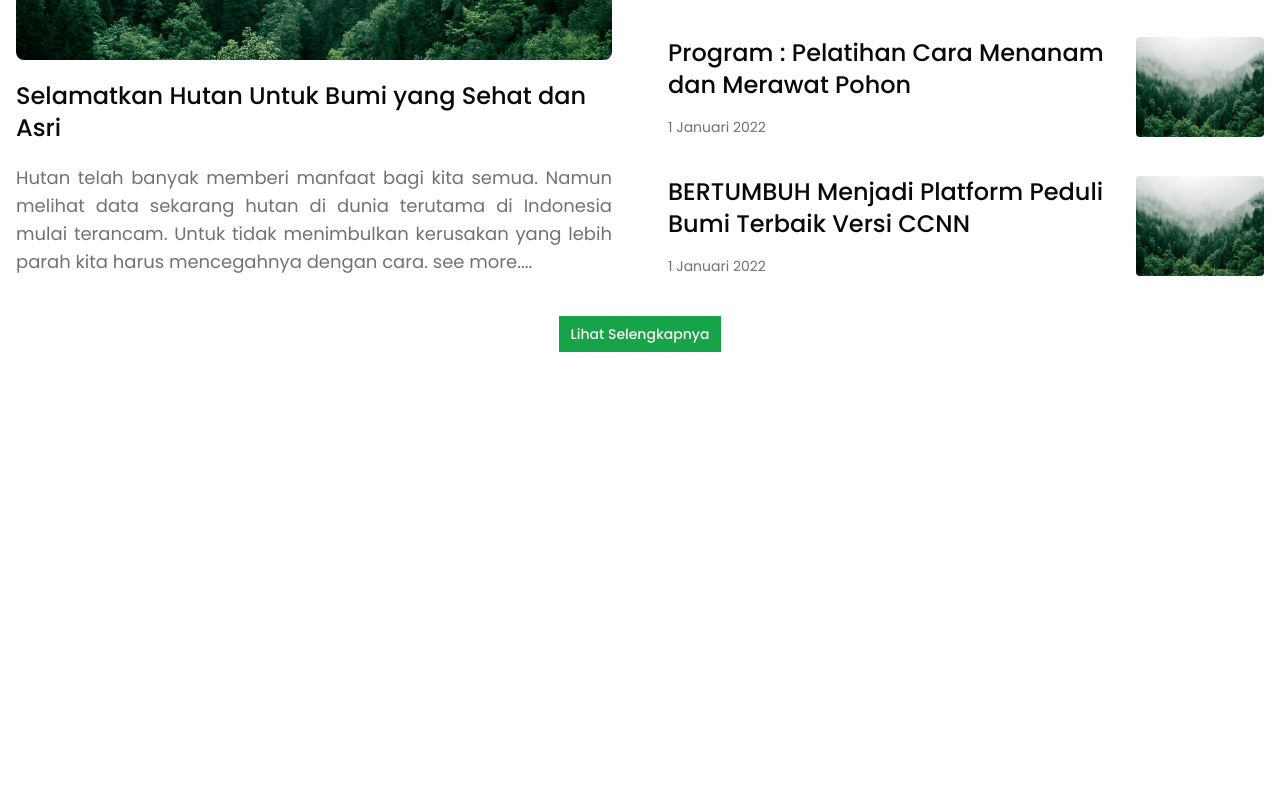
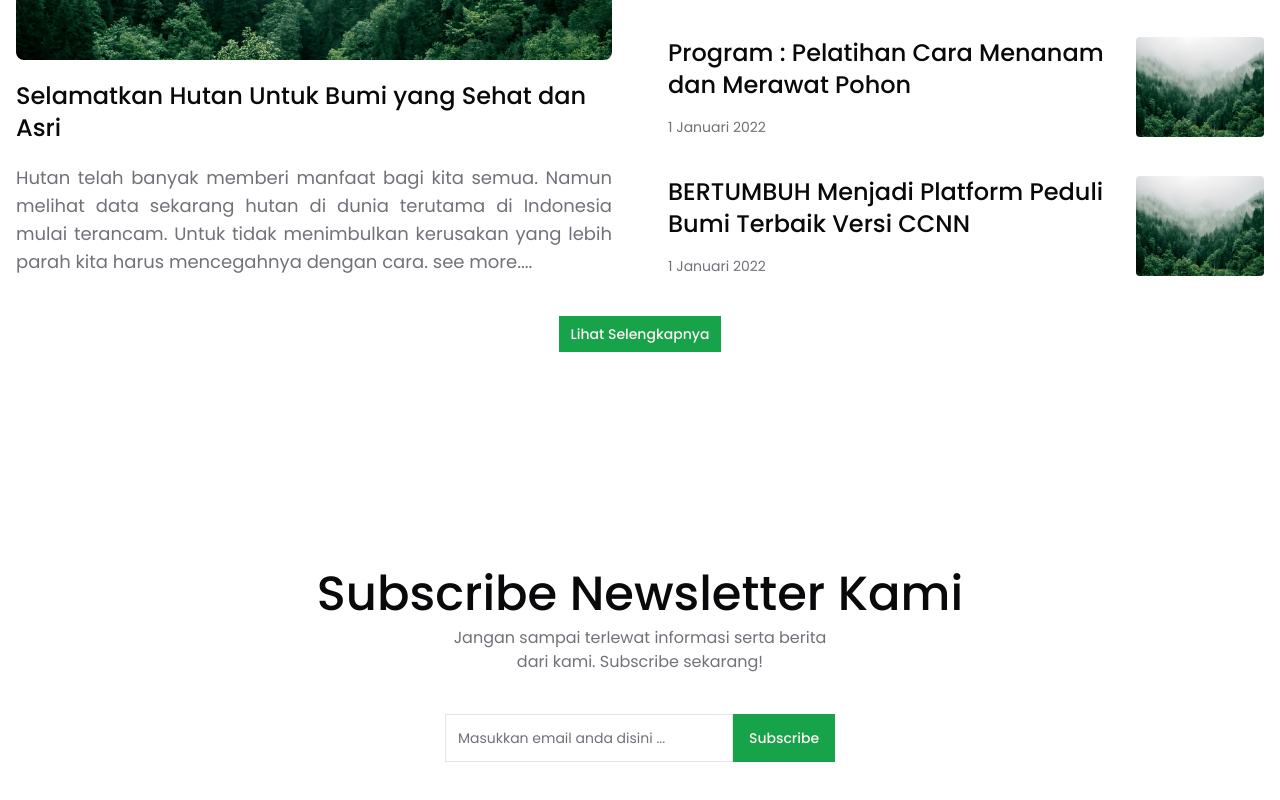
Before and after one commit to fitrondev/next-bertumbuh, a Next.js app: page / in a window 1280 px wide. Shown: the part 3796-4596 px from the top of the page. Before the commit the page ends 4228 px from the top, so only its background shows below. Built offline with nearby package versions, Linux system fonts and the light colour scheme.

Commit message:
feat: Add Subscribe component to homepage

```diff
--- a/src/app/(root)/page.tsx
+++ b/src/app/(root)/page.tsx
@@ -3,6 +3,7 @@ import Benefit from "./_components/Benefit";
 import Hero from "./_components/Hero";
 import Join from "./_components/Join";
 import Reading from "./_components/Reading";
+import Subscribe from "./_components/Subscribe";
 import TreeCount from "./_components/TreeCount";
 
 export default function Home() {
@@ -14,6 +15,7 @@ export default function Home() {
       <Join />
       <Benefit />
       <Reading />
+      <Subscribe />
     </>
   );
 }
```
